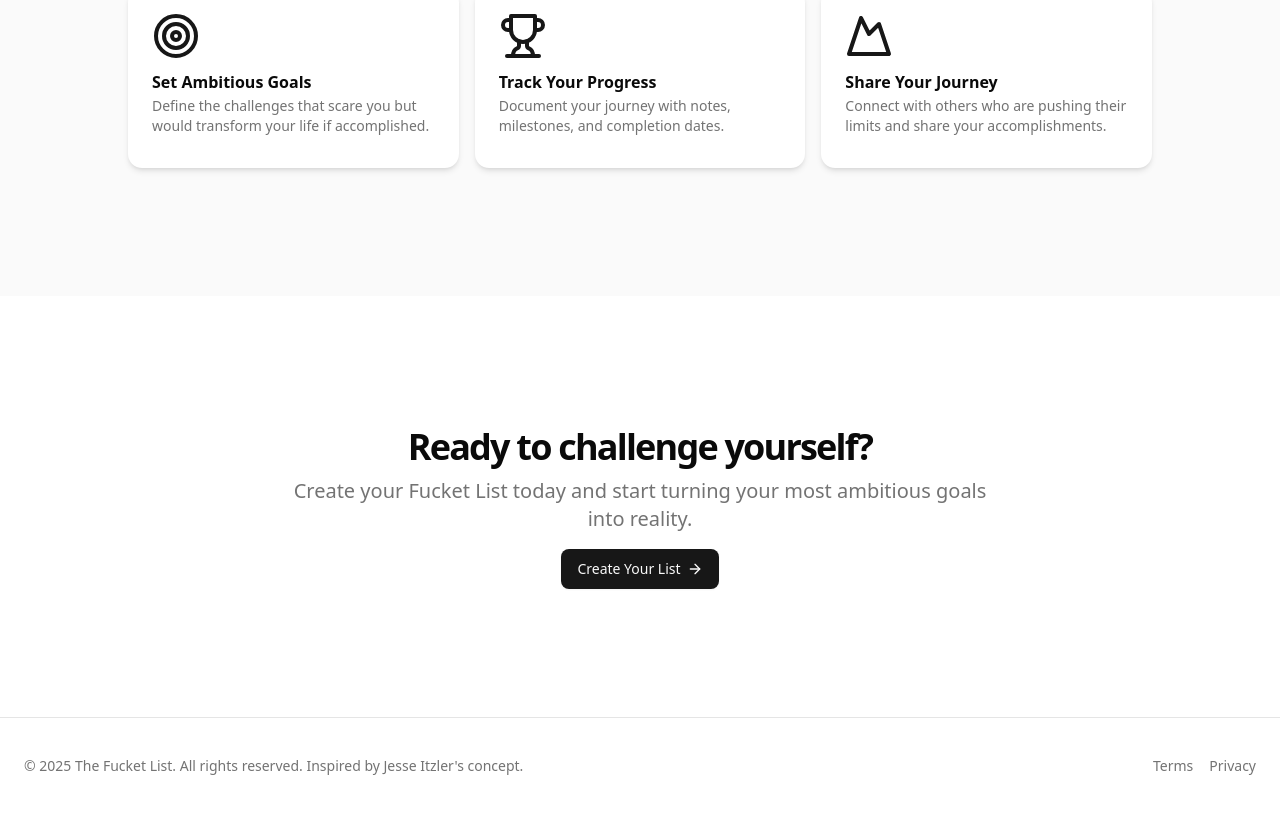
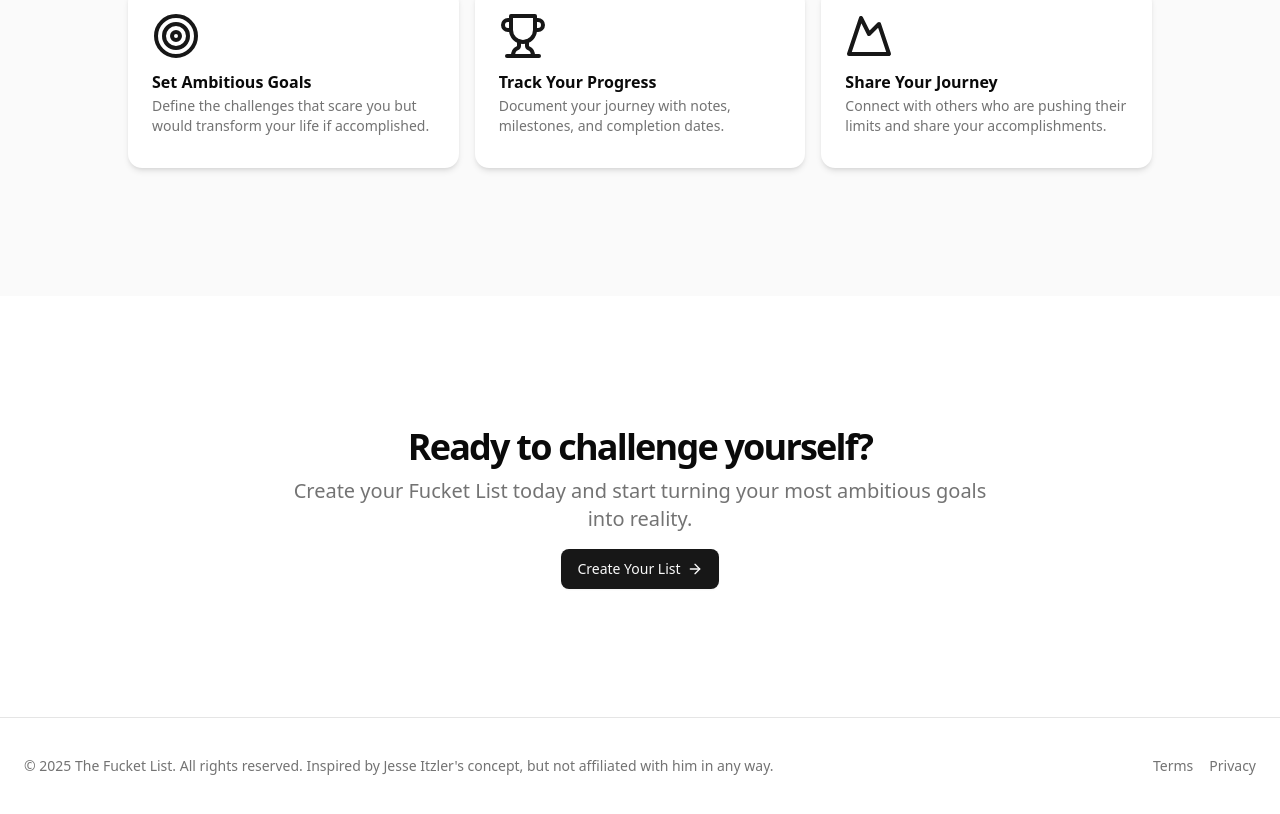
Before and after one commit to perryfardella/fucket-list, a Next.js app: page / in a window 1280 px wide. Shown: the part 1076-1890 px from the top of the page. Built offline with nearby package versions, Linux system fonts and the light colour scheme; no server answers.

Commit message:
Correct footer text

```diff
--- a/app/page.tsx
+++ b/app/page.tsx
@@ -183,7 +183,8 @@ export default function Home() {
         <div className="container flex flex-col items-center justify-between gap-4 md:h-24 md:flex-row px-4 md:px-6 mx-auto max-w-7xl">
           <p className="text-center text-sm leading-loose text-muted-foreground md:text-left">
             © {new Date().getFullYear()} The Fucket List. All rights reserved.
-            Inspired by Jesse Itzler&apos;s concept.
+            Inspired by Jesse Itzler&apos;s concept, but not affiliated with him
+            in any way.
           </p>
           <div className="flex items-center gap-4">
             <Link
```
